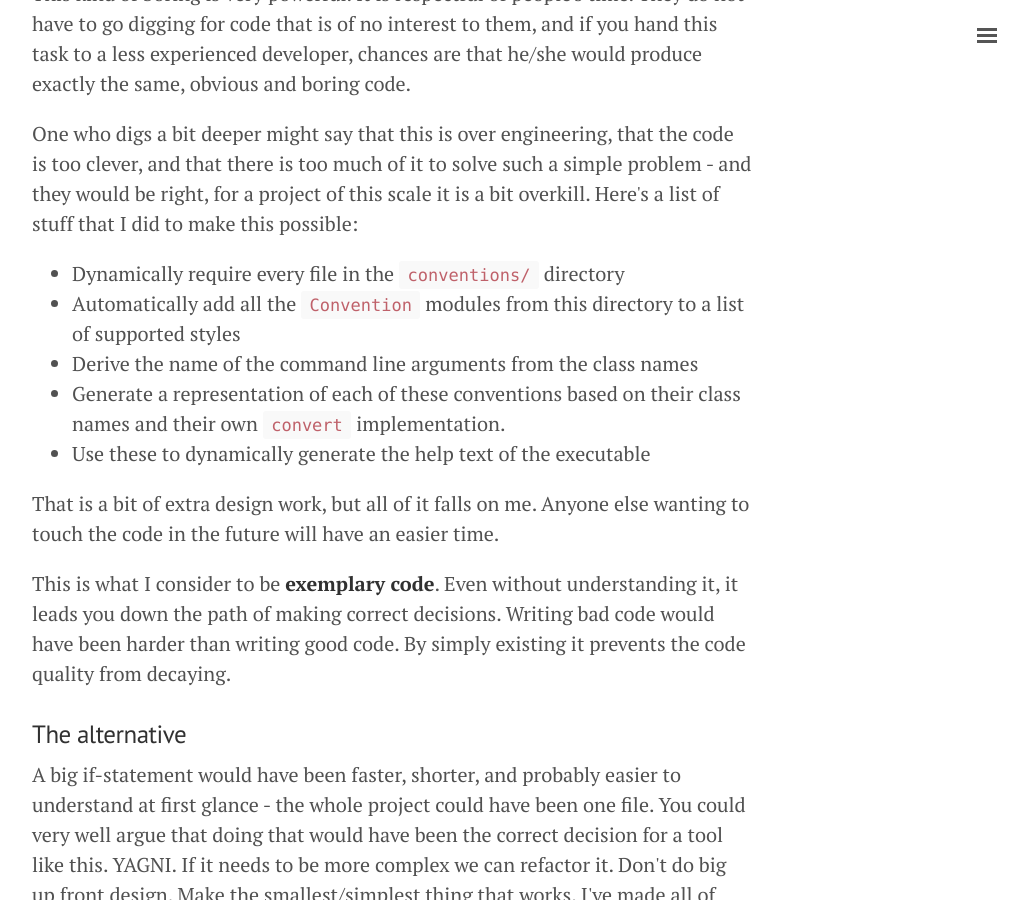
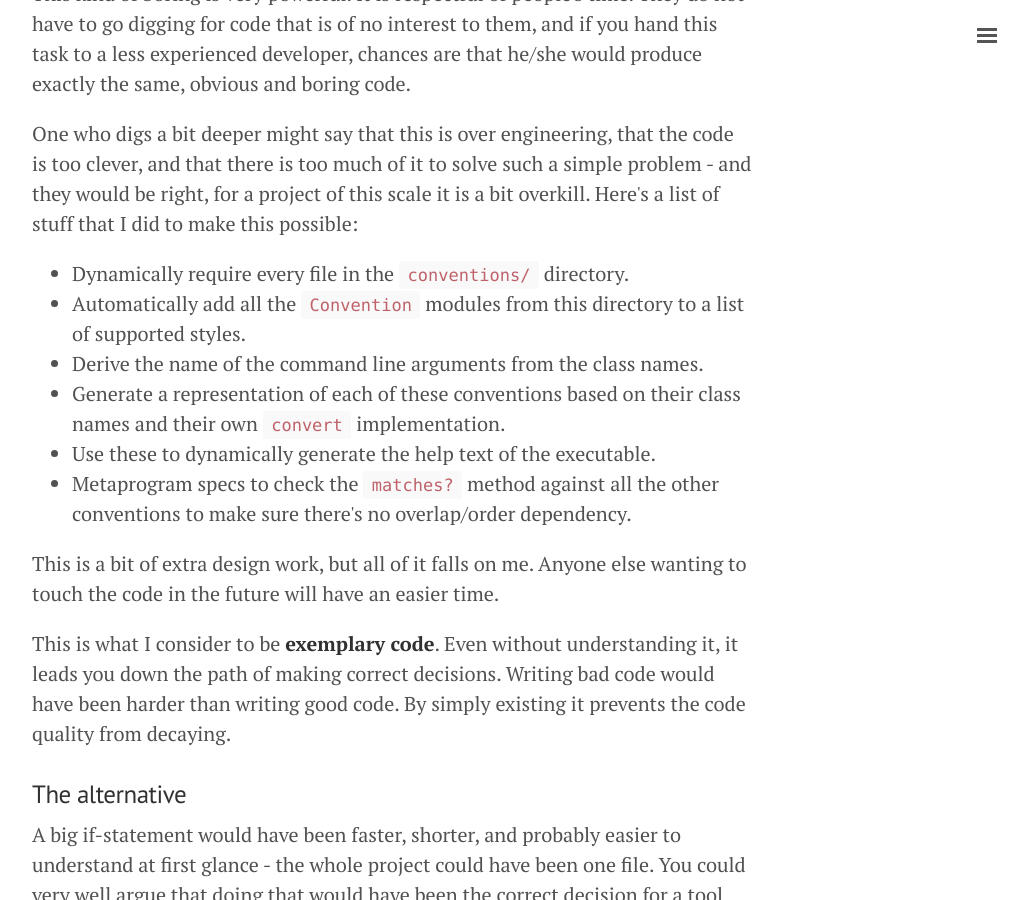
Before and after one commit to jsborjesson/jsborjesson.github.io, a Jekyll site: the page built from _posts/2016-11-03-exemplary-design.md, in a window 1280 px wide and 900 px high, scrolled down 5087 px. Shown: the whole window, without its empty margins (248-1276 px from the left). Built offline with Jekyll 4.4.1, drawn with Linux system fonts in a browser that asks for light colours.

Commit message:
Add another bullet point

```diff
--- a/_posts/2016-11-03-exemplary-design.md
+++ b/_posts/2016-11-03-exemplary-design.md
@@ -215,13 +215,15 @@ code is too clever, and that there is too much of it to solve such a simple
 problem - and they would be right, for a project of this scale it is a
 bit overkill. Here's a list of stuff that I did to make this possible:
 
-* Dynamically require every file in the `conventions/` directory
-* Automatically add all the `Convention` modules from this directory to a list of supported styles
-* Derive the name of the command line arguments from the class names
+* Dynamically require every file in the `conventions/` directory.
+* Automatically add all the `Convention` modules from this directory to a list of supported styles.
+* Derive the name of the command line arguments from the class names.
 * Generate a representation of each of these conventions based on their class names and their own `convert` implementation.
-* Use these to dynamically generate the help text of the executable
+* Use these to dynamically generate the help text of the executable.
+* Metaprogram specs to check the `matches?` method against all the other
+  conventions to make sure there's no overlap/order dependency.
 
-That is a bit of extra design work, but all of it falls on me. Anyone
+This is a bit of extra design work, but all of it falls on me. Anyone
 else wanting to touch the code in the future will have an easier time.
 
 This is what I consider to be **exemplary code**. Even without understanding
```
